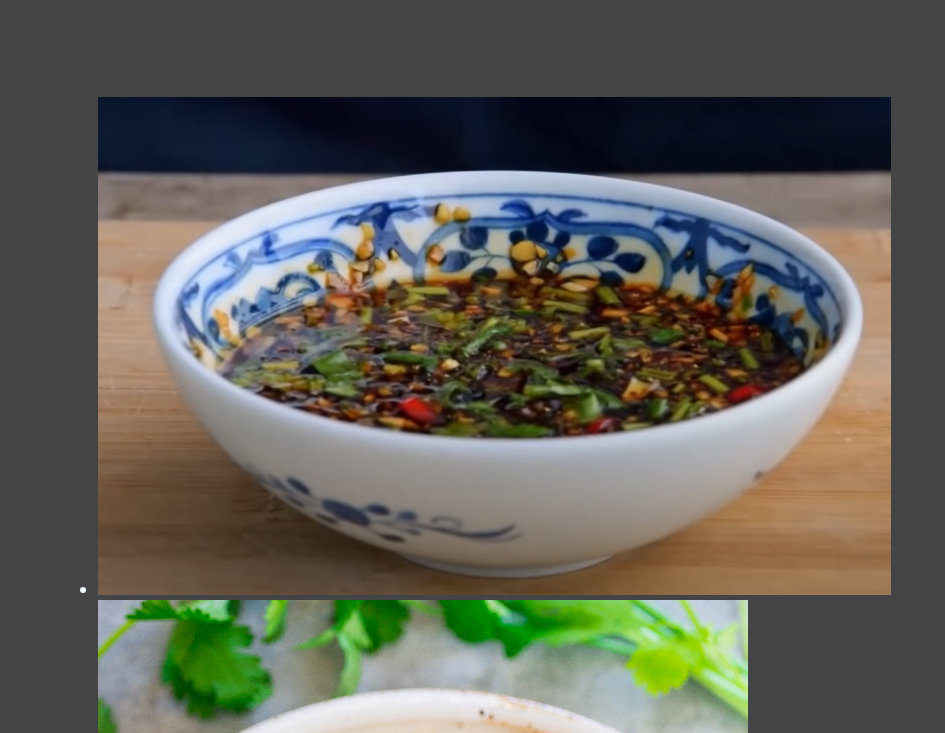
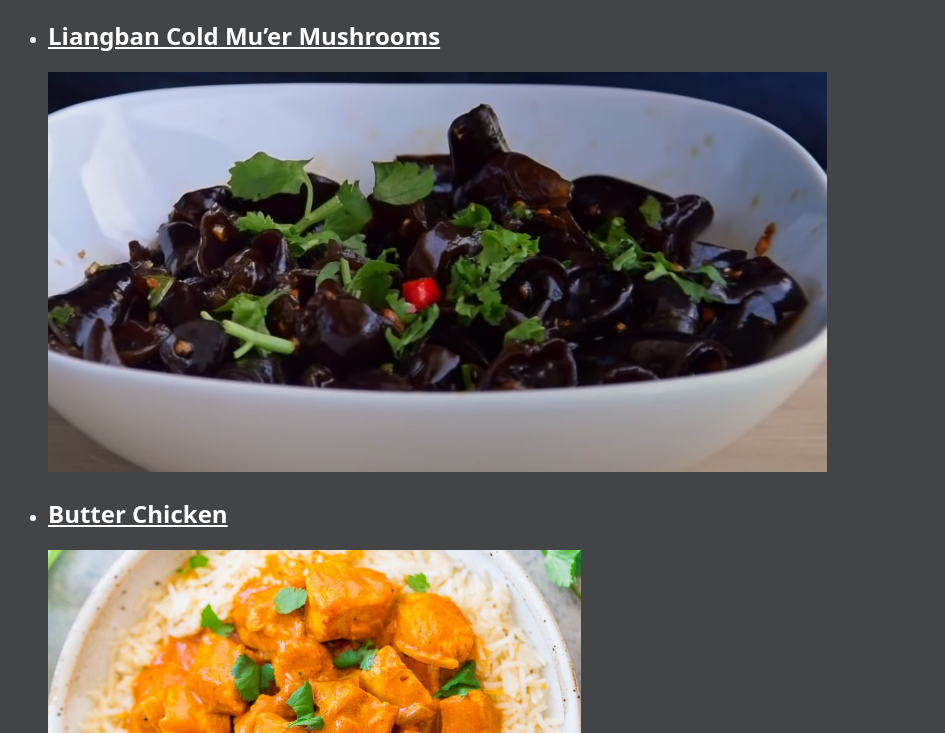
Before and after one commit to Zevatus/odin-recipes, a plain HTML site: page index.html in a window 1280 px wide. Shown: the part 67-800 px from the top of the page, without its empty margins (0-945 px from the left). Drawn offline with Linux system fonts and the light colour scheme.

Commit message:
small typos and fixups

```diff
--- a/index.html
+++ b/index.html
@@ -8,12 +8,15 @@
 
     <body>
     <H1>Odin Recipes</H1>
+    <div class=no-bulletpoints>
     <ul>
-        <div class=link-image-size ><li><a href="recipes/dipping-sauce.html"><img src="img/sauce-picture.PNG" alt="image link to sauce recipe"></li>
+        <div class=link-image-size>
+        <li><a href="recipes/liangban-dipping-sauce.html"><h2>Liangban Cold Mu’er Mushrooms</h2><img src="img/Wood-mushroom.PNG" alt="image link to sauce recipe"></a></li>
 
-        <li><a href="recipes/butter-curry.html"><img src="img/butter-chicken-picture.jpg" alt="Image link to butter chicken"></a></li>
+        <li><a href="recipes/butter-chicken.html"><h2>Butter Chicken</h2><img src="img/butter-chicken.jpg" alt="Image link to butter chicken"></a></li>
 
-        <li><a href="recipes/double-chocolate-chip-cookies.html"><img src="img/cookies.jpg" alt="image link to double chocolate chip recipe"></a></li></div>
+        <li><a href="recipes/double-chocolate-chip-cookies.html"><h2>Double Chocolate Chip Cookies</h2><img src="img/cookies.jpg" alt="image link to double chocolate chip recipe"></a></li></div>
     </ul>
+    </div>
     </body>
 </html>
--- a/style.css
+++ b/style.css
@@ -2,13 +2,18 @@ html{
     background-color: #434446;
     font-family: Noto Sans, Arial, Helvetica, sans-serif;
     color: aliceblue;
+
 }
 
-.link-image-size{
-    max-height: 400px;
-    max-width:400px;
-    height:auto;
-    padding: 50px;
-    border: 50px;
-    margin: 50px 0px 50px 0px;
+
+.no-bulletpoints{
+    list-style-type:lower-latin;
 }
+
+img{
+    width; 400px;
+    height: 400px;
+}
+a:visited,a:link{
+    color:white;
+  }
```
Also changed, not shown: img/butter-chicken.jpg (added), recipes/butter-chicken.html (renamed from recipes/butter-curry.html), recipes/liangban-dipping-sauce.html (renamed from recipes/dipping-sauce.html).
